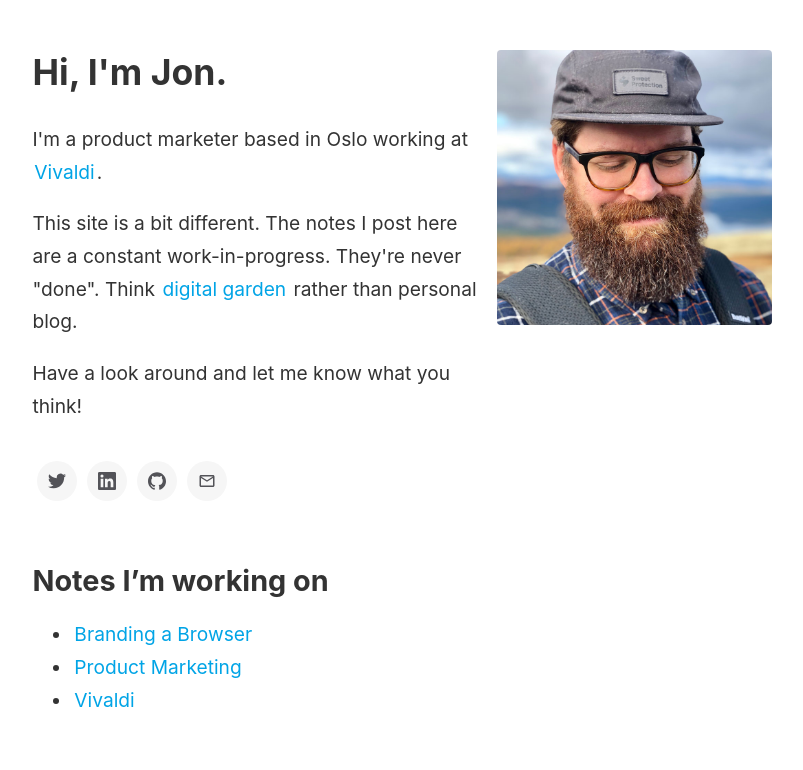
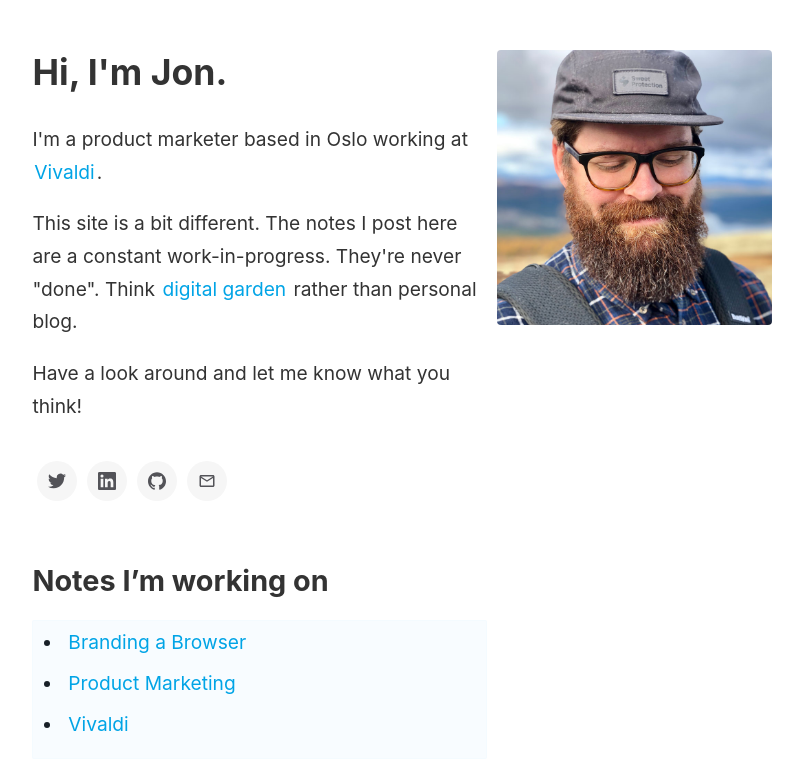
Before and after one commit to jonmccull/digital-garden, a Jekyll site: the page built from _pages/index-page.md, in a window 1280 px wide. Shown: the top 770 px of the page, without its empty margins (148-951 px from the left). Built offline with Jekyll 4.4.1, drawn with Linux system fonts in a browser that asks for light colours.

Commit message:
New body ol, ul formatting
Signed-off-by: Jon McCullough <jonmccull@pm.me>

```diff
--- a/_sass/_style.scss
+++ b/_sass/_style.scss
@@ -426,6 +426,25 @@ code {
   cursor: help;
 }
 
+body ol, body ul {
+    margin-top: 21px;
+    margin-bottom: 25px;
+    padding: 6px 18px 6px 30px;
+    clear: both;
+    border: 1px solid rgba(76,183,221,.02);
+    border-radius: 2px;
+    background-color: #f8fcff;
+    color: #182027;
+}
+
+body li {
+    margin-top: 2px;
+    margin-bottom: 13px;
+    padding-left: 3px;
+    line-height: 26px;
+    font-weight: 200;
+}
+
 /* FOOTNOTES from https://stevans.github.io/inline-footnotes/
 
 Use this HTML to create an inline footnote:;
```
